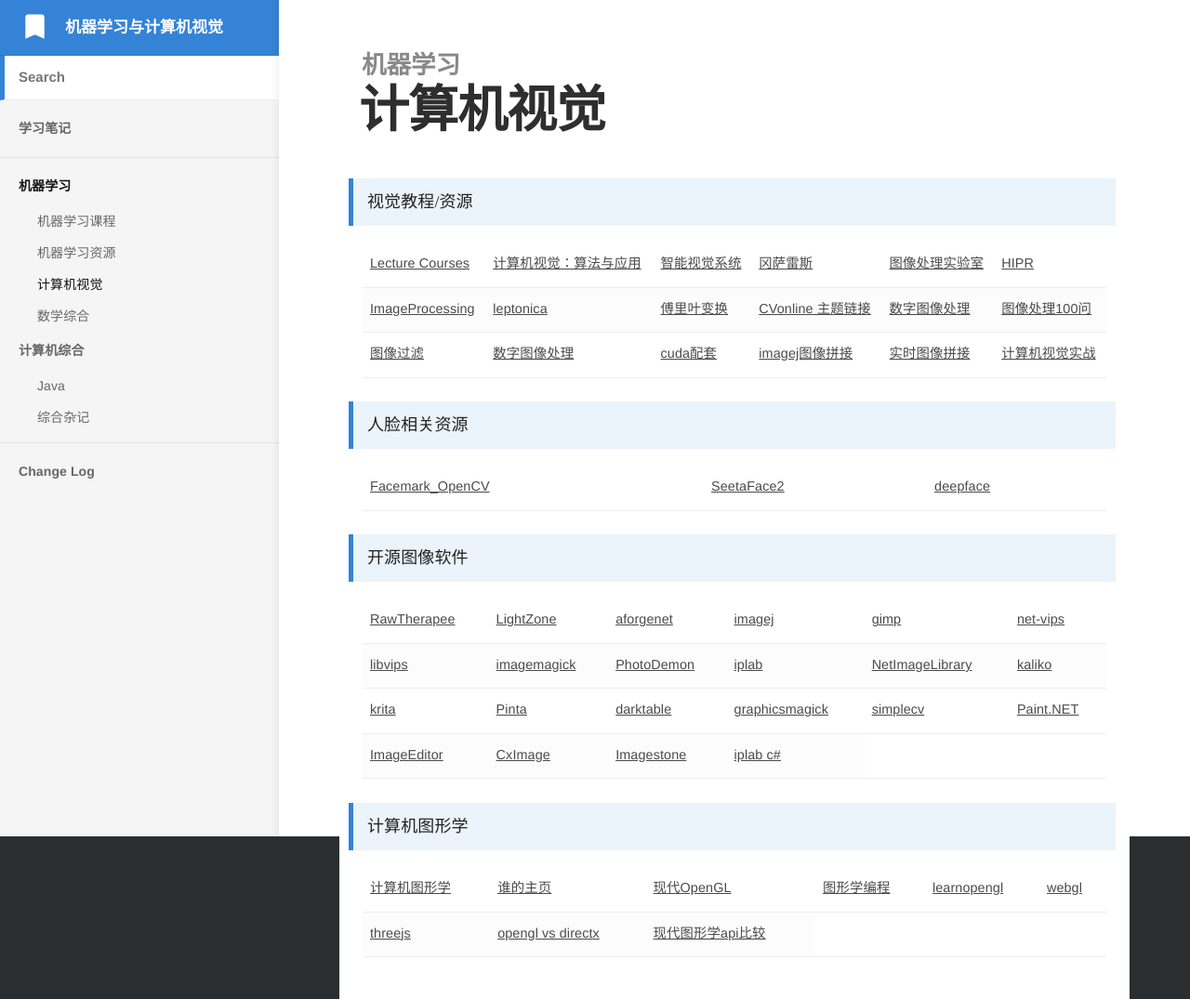
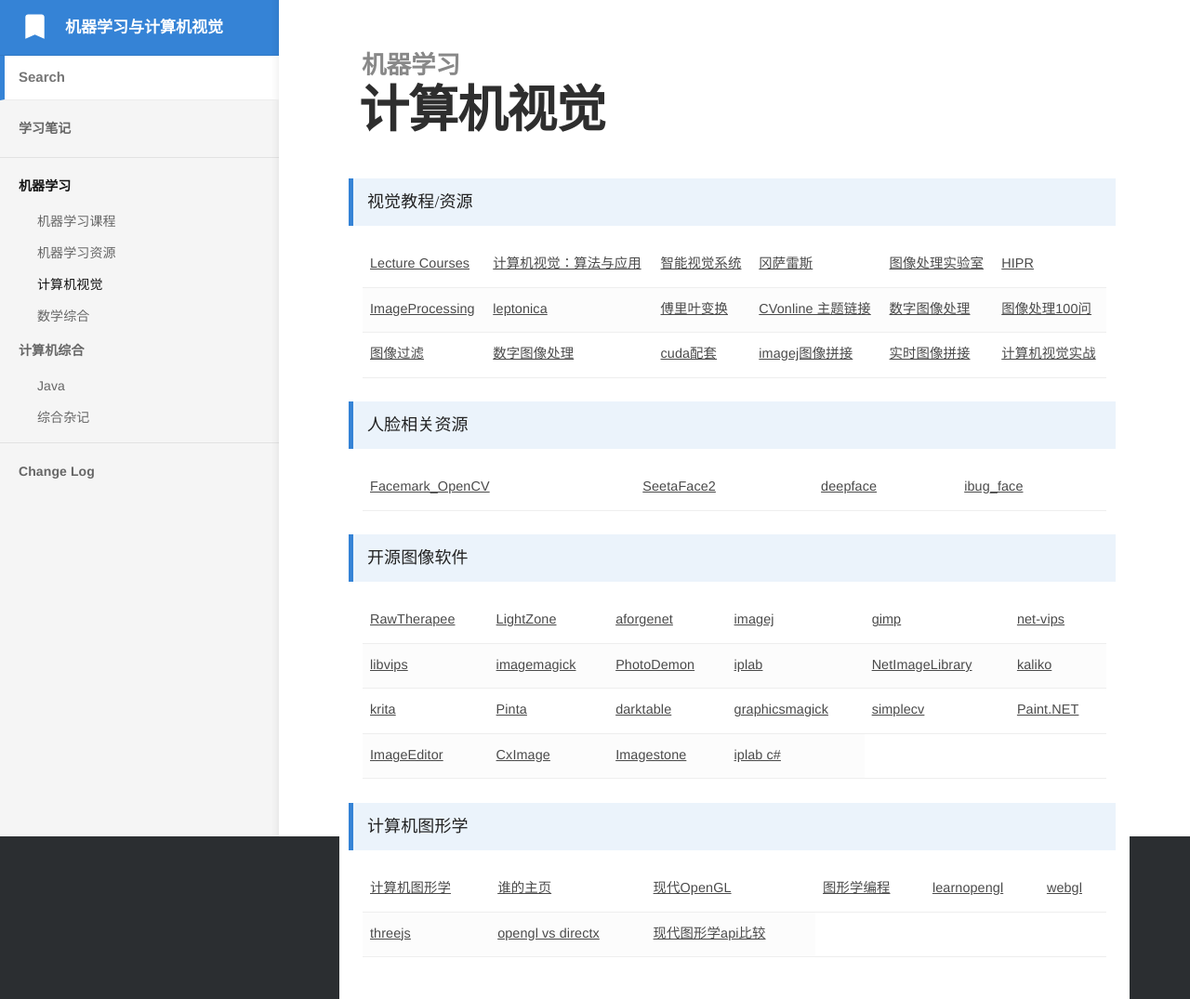
Before and after one commit to bashendixie/Machine_Learning_Notes, a Jekyll site: the page built from _docs/1、机器学习/计算机视觉.md, in a window 1280 px wide. Shown: the whole page at 93% size. Built offline with Jekyll 4.4.1, drawn with Linux system fonts in a browser that asks for light colours; some web fonts are replaced.

Commit message:
no message

```diff
--- a/_docs/1、机器学习/计算机视觉.md
+++ b/_docs/1、机器学习/计算机视觉.md
@@ -82,6 +82,9 @@
 			</td>
 			<td>
 				<a href="https://github.com/serengil/deepface">deepface</a>
+			</td>
+			<td>
+				<a href="https://ibug.doc.ic.ac.uk/resources/facial-point-annotations/">ibug_face</a>
 			</td>
 		</tr>
 	</tbody>
```
Also changed, not shown: _docs/1、机器学习/机器学习课程.md (+3 -0 lines).
